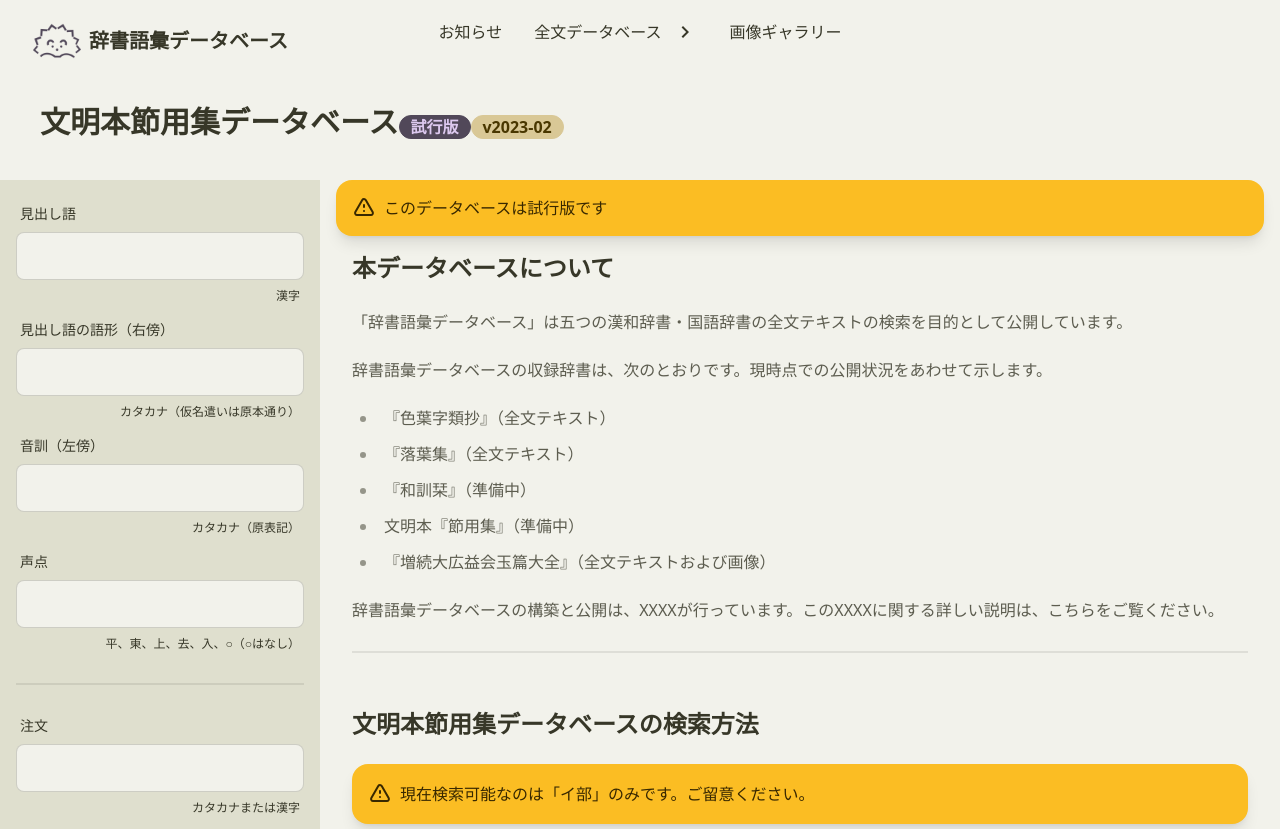
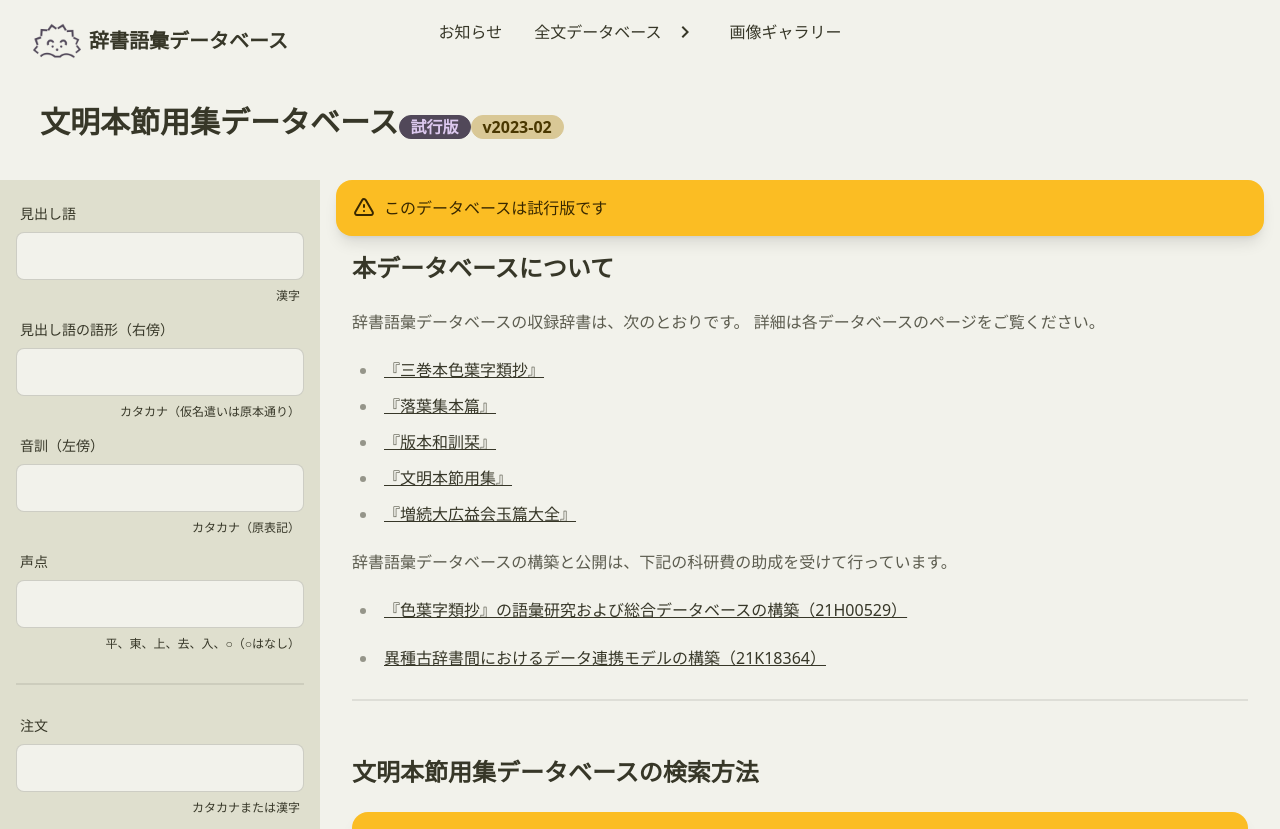
Before and after one commit to toyjack/jisho-goi-db, a Next.js app: page /bunmei in a window 1280 px wide. Shown: the top 829 px of the page. Built offline with nearby package versions, Linux system fonts and the light colour scheme.

Commit message:
chore: サイト紹介文

```diff
--- a/components/landing/NewsSection.tsx
+++ b/components/landing/NewsSection.tsx
@@ -7,11 +7,10 @@ function NewsSection() {
       date: "2021/01/01",
     },
     {
-      title: "お知らせ2",
-      date: "2021/01/01",
+      title: "開発版の公開",
+      date: "2022/02/14",
     },
-
-  ]
+  ];
   return (
     <div className="hero h-full bg-base-200">
       <div className="hero-content flex-col lg:flex-row">
--- a/markdown/GeneralManual.mdx
+++ b/markdown/GeneralManual.mdx
@@ -1,13 +1,16 @@
 ## 本データベースについて
 
-「辞書語彙データベース」は五つの漢和辞書・国語辞書の全文テキストの検索を目的として公開しています。
+辞書語彙データベースの収録辞書は、次のとおりです。
+詳細は各データベースのページをご覧ください。
 
-辞書語彙データベースの収録辞書は、次のとおりです。現時点での公開状況をあわせて示します。
+- [『三巻本色葉字類抄』](/jiruisho)
+- [『落葉集本篇』](/racvyoxv)
+- [『版本和訓栞』](/wakunnoshiori)
+- [『文明本節用集』](/bunmei)
+- [『増続大広益会玉篇大全』](/gyokuhentaizen)
 
-- 『色葉字類抄』（全文テキスト）
-- 『落葉集』（全文テキスト）
-- 『和訓栞』（準備中）
-- 文明本『節用集』（準備中）
-- 『増続大広益会玉篇大全』（全文テキストおよび画像）
+辞書語彙データベースの構築と公開は、下記の科研費の助成を受けて行っています。
 
-辞書語彙データベースの構築と公開は、XXXXが行っています。このXXXXに関する詳しい説明は、こちらをご覧ください。
+- [『色葉字類抄』の語彙研究および総合データベースの構築（21H00529）](https://kaken.nii.ac.jp/ja/grant/KAKENHI-PROJECT-21H00529/)
+
+- [異種古辞書間におけるデータ連携モデルの構築（21K18364）](https://kaken.nii.ac.jp/ja/grant/KAKENHI-PROJECT-21K18364/)
```
